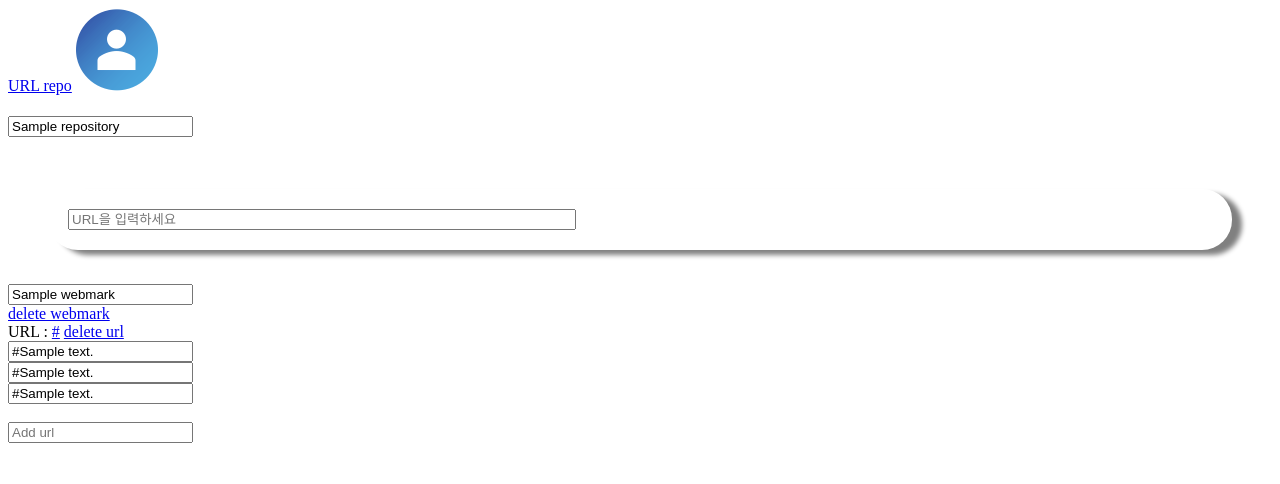
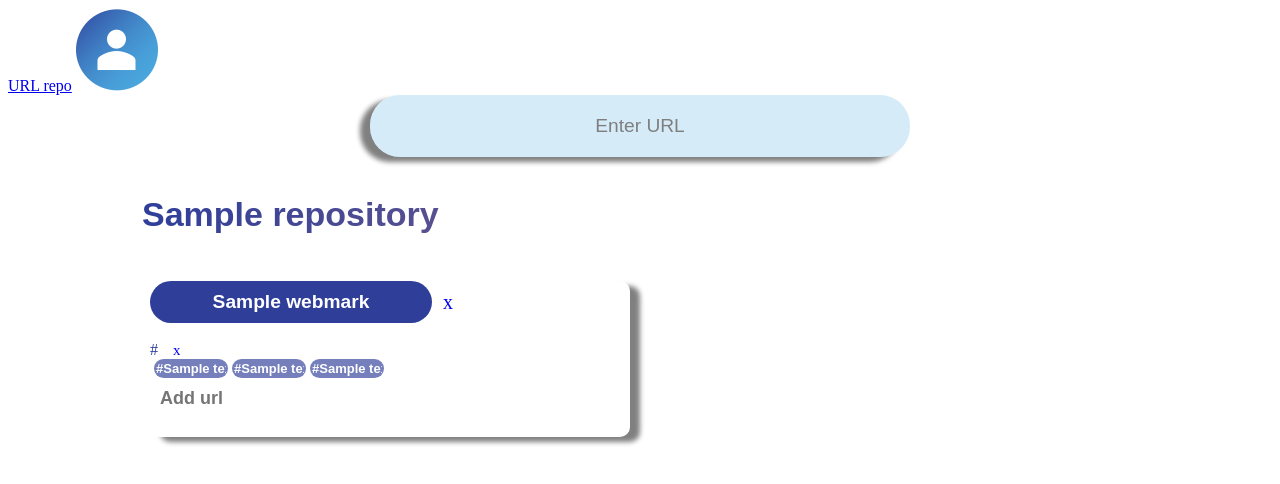
Before and after one commit to teamone-teamone/test, a Django app: template templates/repository/urlrepository.html in a window 1280 px wide. Shown: the top 484 px of the page. Run offline with Django 3.2, Linux system fonts and the light colour scheme; the template is opened without the code that fills it: most values are stand-ins (such as "Sample title", 1, 10 or a date in 2020); some libraries are stand-ins or nearby versions.

Commit message:
feat:repo 구역설정

```diff
--- a/static/css/styles.css
+++ b/static/css/styles.css
@@ -2,18 +2,8 @@
   background-color: white;
   margin: 0 auto;
 }
-blockquote {
-  border-radius: 30px;
-  padding: 20px;
-  box-shadow: 10px 5px 5px gray;
-}
 
-blockquote input {
-  width: 500px;
-}
-
-
-.mysection{
+.mysection {
   width: fit-content;
   margin: 0 auto;
 }
@@ -23,10 +13,10 @@ blockquote input {
   margin: 0 auto;
 }
 
-.urls{
+.urls {
   width: 600px;
   height: 50px;
-  background-color: #C1C5E1;
+  background-color: #c1c5e1;
   border-radius: 5px;
   margin: 5px 0;
   padding: 12px auto;
@@ -35,11 +25,148 @@ blockquote input {
   cursor: pointer;
 }
 
-.urls :hover{
+.urls :hover {
   background-color: white;
 }
 
-.urls a{
+.urls a {
   text-decoration: none;
-  color: #2E3E99;
+  color: #2e3e99;
 }
+
+.no-input-box {
+  border: none;
+  border-right: 0px;
+  border-top: 0px;
+}
+.no-input-box:focus {
+  outline: none;
+  box-shadow: 10px 5px 5px gray;
+  transition: all 0.5s;
+}
+.url-input {
+  font-size: larger;
+  background-color: #78bee74f;
+  text-align: center;
+  width: 500px;
+  border-radius: 30px;
+  padding: 20px;
+  box-shadow: -10px 5px 5px gray;
+  margin-left: auto;
+  margin-right: auto;
+}
+.url-input::placeholder {
+  color: #7f7f7f;
+  font-weight: 500;
+}
+
+.url-input-form {
+  display: flex;
+}
+.repo-title-form {
+  width: 100%;
+}
+.repo-title {
+  width: 100%;
+  font-size: 34px;
+  font-weight: bold;
+  border-radius: 10px;
+  background: linear-gradient(to right, #2e3e99, #b87a7a);
+  -webkit-background-clip: text;
+  -webkit-text-fill-color: transparent;
+}
+.repo-title:focus {
+  box-shadow: none;
+}
+
+.repo-box {
+  width: 1000px;
+  margin-left: auto;
+  margin-right: auto;
+}
+
+.webmark-container {
+  display: flex;
+  flex-wrap: wrap;
+}
+.webmark-box {
+  box-shadow: 10px 5px 5px gray;
+  width: 48%;
+  border-radius: 10px;
+  margin: 1%;
+}
+
+.webmark-title {
+  font-size: larger;
+  font-weight: bold;
+  background-color: #2e3e99;
+  color: white;
+  text-align: center;
+  width: auto;
+  border-radius: 30px;
+  padding: 10px;
+}
+
+.webmark-title-box {
+  display: flex;
+  align-items: center;
+}
+.delete-btn {
+  text-decoration: none;
+  margin-left: 5px;
+  font-size: 20px;
+  font-weight: normal;
+  transition: all 0.5s;
+  padding: 6px;
+}
+.delete-btn:hover {
+  font-weight: bold;
+}
+
+.delete-btn-small {
+  text-decoration: none;
+  margin-left: 5px;
+  font-size: 15px;
+  font-weight: normal;
+  transition: all 0.5s;
+  padding: 6px;
+}
+.delete-btn-small:hover {
+  font-weight: bold;
+}
+
+.url-title {
+  text-decoration: none;
+  color: #2e3e99;
+}
+
+.tag-title {
+  font-size: small;
+  font-weight: bold;
+  background-color: #2e3e99a9;
+  color: white;
+  text-align: center;
+  border-radius: 30px;
+  padding: 2px;
+  margin-left: 4px;
+  width: 70px;
+}
+
+.tag-box {
+  width: 100%;
+  display: flex;
+  justify-content: start;
+}
+
+.add-url {
+  font-weight: bold;
+  width: auto;
+  border-radius: 30px;
+  padding: 10px;
+
+  font-size: large;
+}
+
+.add-url:focus {
+  box-shadow: none;
+}
--- a/templates/repository/urlrepository.html
+++ b/templates/repository/urlrepository.html
@@ -9,56 +9,70 @@
 {%endblock home_logo %}
 
 {% block main%}
-<H3><form method="POST" action="{% url 'test:changeRepositoryTitle' repository.pk %}" enctype="multipart/form-data">
+
+<form class="url-input-form" method="POST" action="{% url 'test:newUrl' repository.pk%}" enctype="multipart/form-data">
   {% csrf_token %}
-  <input type="text" name="title" maxlength="50" required="" value="{{repository.title}}" id="id_title">
+  <input class="no-input-box url-input" type="text" name="urladdress" maxlength="300" required="" id="id_urladdress" placeholder="Enter URL">
+  </form>
+<br>
+{% comment %} url 입력 밑 저장소 내용 {% endcomment %}
+<div class ="repo-box">
+{% comment %} repo title {% endcomment %}
+<H3><form class="repo-title-form" method="POST" action="{% url 'test:changeRepositoryTitle' repository.pk %}" enctype="multipart/form-data">
+  {% csrf_token %}
+  <input class="no-input-box repo-title" type="text" name="title" maxlength="50" required="" value="{{repository.title}}" id="id_title">
   </form>
   </H3>
 <br>
-<blockquote>
-<form method="POST" action="{% url 'test:newUrl' repository.pk%}" enctype="multipart/form-data">
-  {% csrf_token %}
-  <input type="text" name="urladdress" maxlength="300" required="" id="id_urladdress" placeholder="URL을 입력하세요">
-  </form>
-</blockquote>
-<br>
+{% comment %} 각각의 web mark {% endcomment %}
+<div class="webmark-container">
 {% for webmark in repository.webmark.all %}
+<div class="webmark-box">
+<div class="webmark-title-box">
     <form method="POST" action="{% url 'test:changeWebmarkTitle' repository.pk webmark.pk%}" enctype="multipart/form-data">
   {% csrf_token %}
-  <input type="text" name="title" maxlength="50" required="" value="{{webmark.title}}" id="id_title">
+  <input class="no-input-box webmark-title" type="text" name="title" maxlength="50" required="" value="{{webmark.title}}" id="id_title">
   </form>
-  <a href="{% url 'test:deleteWebmark' repository.pk webmark.pk %}">
-  delete webmark</a>
+  <a class="delete-btn" href="{% url 'test:deleteWebmark' repository.pk webmark.pk %}">
+  x</a>
+</div>
   <br>
     {% for url in webmark.url.all %}
-        URL : <a href="{{url.urladdress}}" target='_blank'>{{url.urltitle}}</a>
-        <a href="{% url 'test:deleteUrl' repository.pk url.pk %}">
-  delete url</a>
-        <form method="POST" action="{% url 'test:changedescription1' repository.pk url.pk%}" enctype="multipart/form-data">
+    {% comment %} 각각의 url {% endcomment %}
+        <a class="url-title" href="{{url.urladdress}}" target='_blank'>{{url.urltitle}}</a>
+        <a class="delete-btn-small" href="{% url 'test:deleteUrl' repository.pk url.pk %}">
+  x</a>
+  <div class="tag-box">
+        <form  method="POST" action="{% url 'test:changedescription1' repository.pk url.pk%}" enctype="multipart/form-data">
         {% csrf_token %}
-          <input type="text" name="description1" maxlength="10" required="" value="#{{url.description1}}" id="id_description1">
+          <input class="no-input-box tag-title" type="text" name="description1" maxlength="10" required="" value="#{{url.description1}}" id="id_description1">
           </form>
 
         {%if url.description1%}
         <form method="POST" action="{% url 'test:changedescription2' repository.pk url.pk%}" enctype="multipart/form-data">
         {% csrf_token %}
-          <input type="text" name="description1" maxlength="10" required="" value="#{{url.description2}}" id="id_description1">
+          <input class="no-input-box tag-title" type="text" name="description1" maxlength="10" required="" value="#{{url.description2}}" id="id_description1">
           </form>
           {%if url.description2%}
           <form method="POST" action="{% url 'test:changedescription3' repository.pk url.pk%}" enctype="multipart/form-data">
         {% csrf_token %}
-          <input type="text" name="description1" maxlength="10" required="" value="#{{url.description3}}" id="id_description1">
+          <input class="no-input-box tag-title" type="text" name="description1" maxlength="10" required="" value="#{{url.description3}}" id="id_description1">
           </form>
           {% endif %}
         {% endif %}
+  </div>
 
-        <br>
+
     {% endfor %}
 
     <form method="POST" action="{% url 'test:addUrl' repository.pk webmark.pk%}" enctype="multipart/form-data">
   {% csrf_token %}
-  <input type="text" name="urladdress" maxlength="300" required="" id="id_urladdress" placeholder="Add url">
+  <input class="no-input-box add-url" type="text" name="urladdress" maxlength="300" required="" id="id_urladdress" placeholder="Add url">
   </form>
     <br>
+</div>
 {% endfor %}
+</div>
+
+</div>
 {%endblock%}
```
Also changed, not shown: test/models.py (+9 -5 lines).
